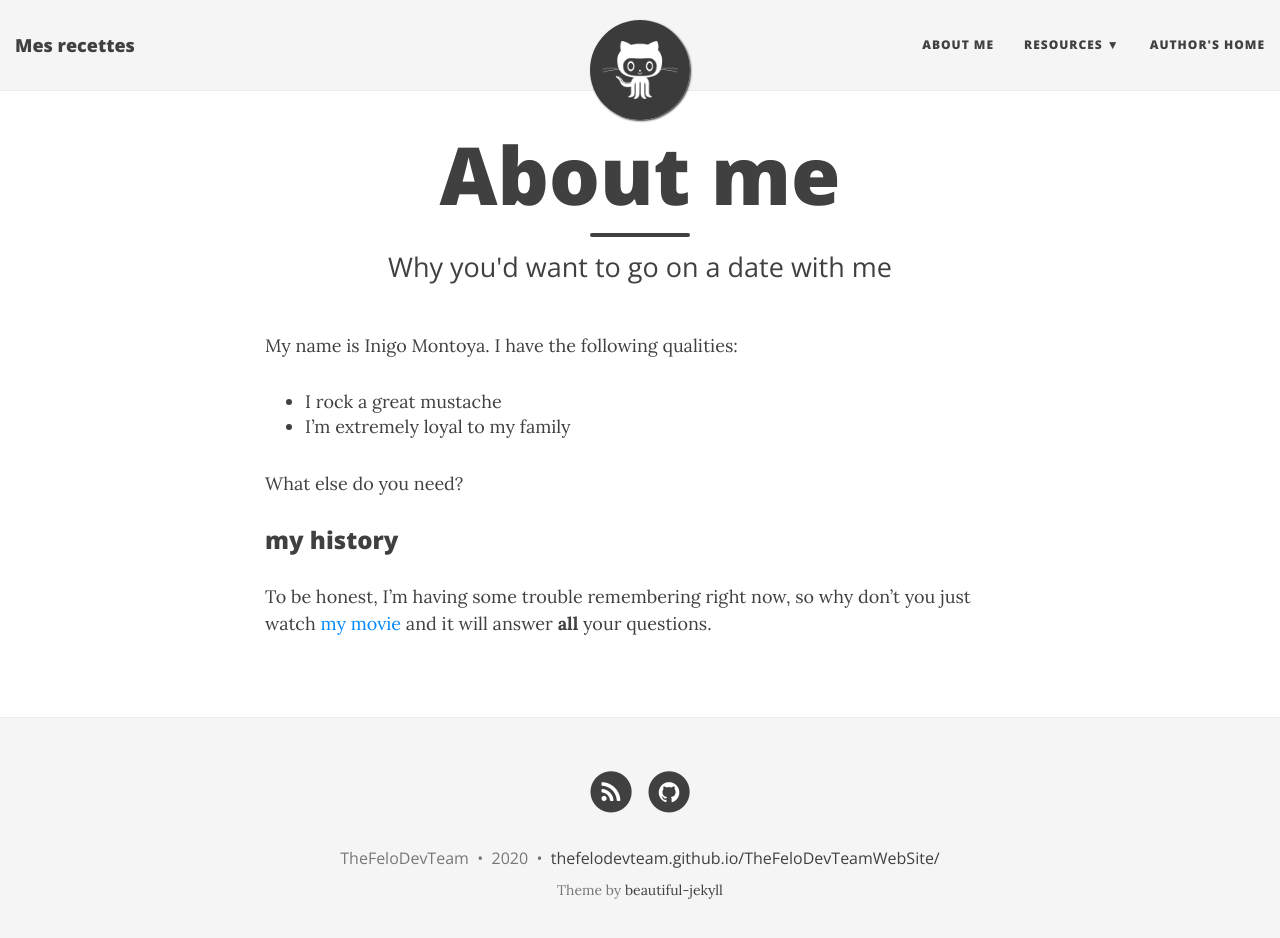
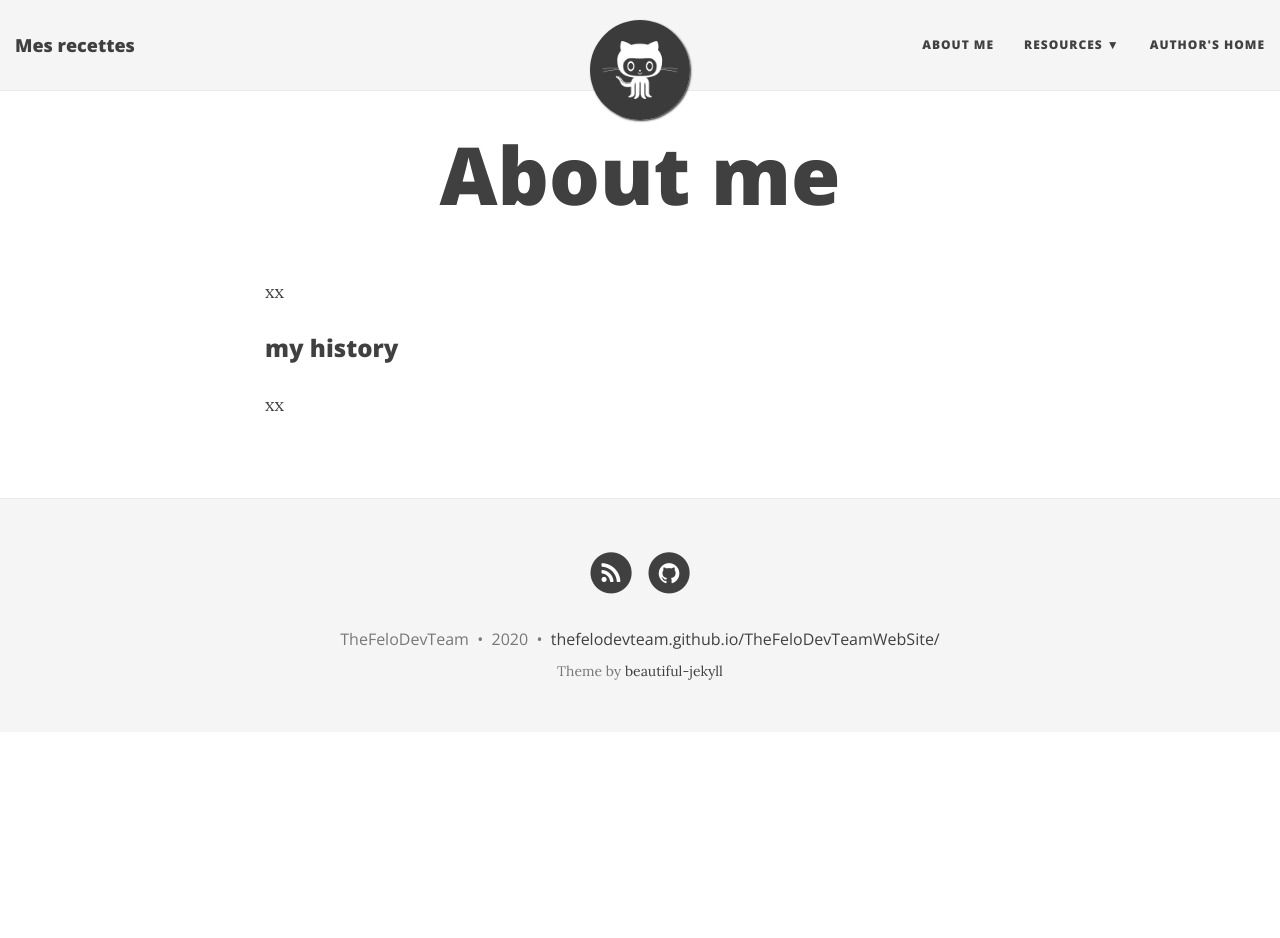
Before and after one commit to TheFeloDevTeam/TheBlogOfFeloFamily, a Jekyll site: the page built from aboutme.md, in a window 1280 px wide and 951 px high. Shown: the top 938 px of the window. Built offline with Jekyll 4.4.1, drawn with Linux system fonts in a browser that asks for light colours; nearby versions of some CDN libraries.

Commit message:
Update aboutme.md

```diff
--- a/aboutme.md
+++ b/aboutme.md
@@ -1,16 +1,12 @@
 ---
 layout: page
 title: About me
-subtitle: Why you'd want to go on a date with me
+subtitle:
 ---
 
-My name is Inigo Montoya. I have the following qualities:
 
-- I rock a great mustache
-- I'm extremely loyal to my family
-
-What else do you need?
+xx
 
 ### my history
 
-To be honest, I'm having some trouble remembering right now, so why don't you just watch [my movie](http://en.wikipedia.org/wiki/The_Princess_Bride_%28film%29) and it will answer **all** your questions.
+xx
```
